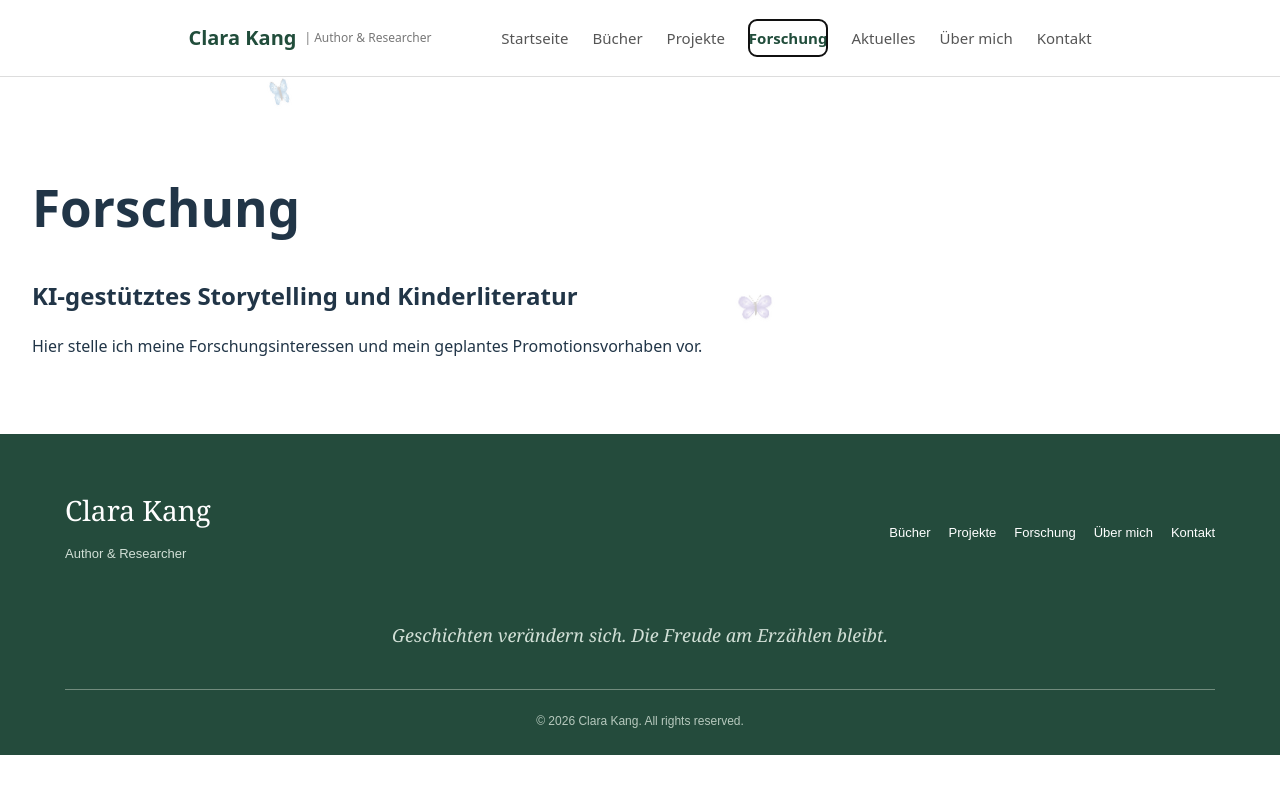
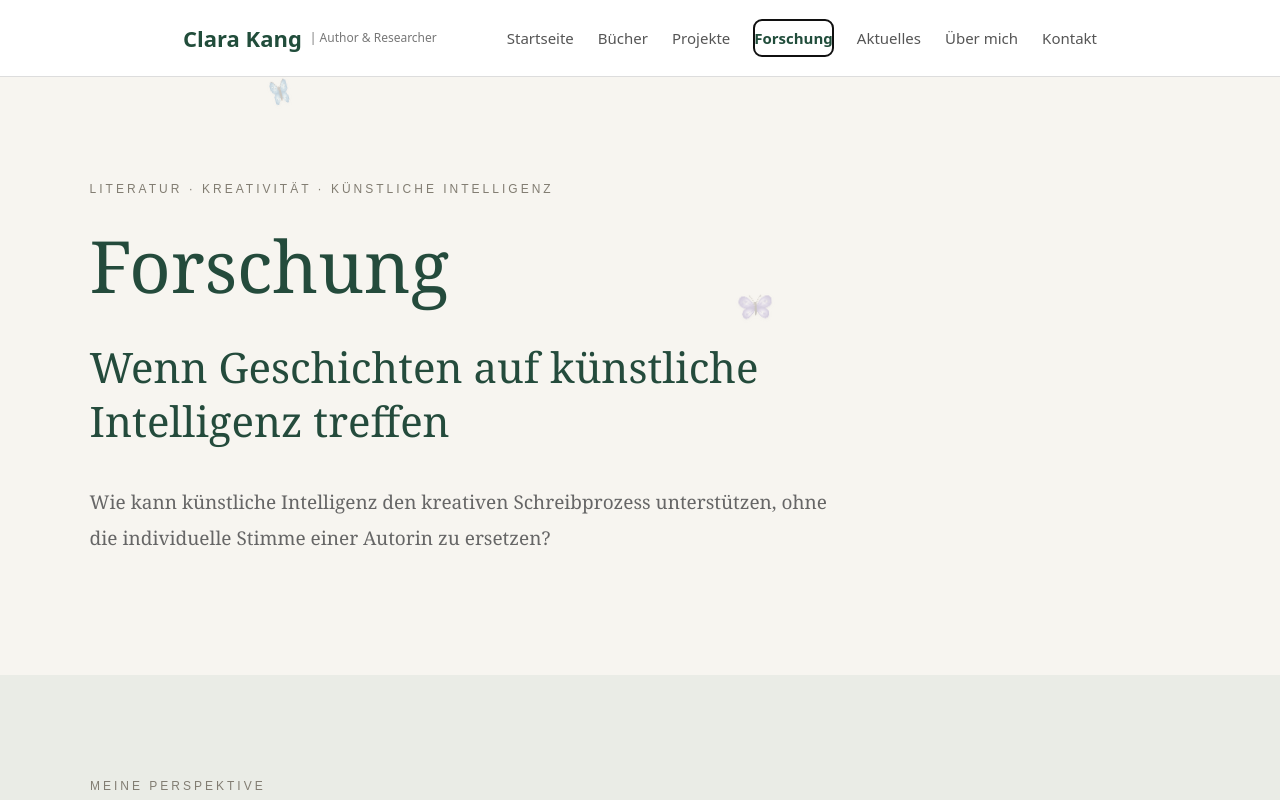
Before and after one commit to EinKinddesWindes/ai-gallery-app, a React (Vite) app: page / in a window 1280 px wide. Both pictures are taken after a click on the button "Forschung". Shown: the top 800 px of the page. Built offline with nearby package versions, Linux system fonts and the light colour scheme.

Commit message:
Update App.jsx

```diff
--- a/src/App.jsx
+++ b/src/App.jsx
@@ -111,7 +111,7 @@ export default function App() {
         >
           <span
             style={{
-              fontSize: 20,
+              fontSize: 22,
               fontWeight: 700,
               color: "#214d3b",
             }}
@@ -256,18 +256,293 @@ export default function App() {
       )}
 
       {/* RESEARCH */}
-      {page === "forschung" && (
-        <section style={{ padding: "60px 32px" }}>
-          <h1>Forschung</h1>
-          <h2>
-            KI-gestütztes Storytelling und Kinderliteratur
-          </h2>
-          <p>
-            Hier stelle ich meine Forschungsinteressen und
-            mein geplantes Promotionsvorhaben vor.
-          </p>
-        </section>
-      )}
+
+{page === "forschung" && (
+  <main
+    style={{
+      fontFamily: "Georgia, serif",
+      background: "#f7f5f0",
+      color: "#244b3c",
+    }}
+  >
+    {/* INTRODUCTION */}
+    <section
+      style={{
+        padding: "90px 7% 100px",
+        maxWidth: "1200px",
+        margin: "0 auto",
+      }}
+    >
+      <p
+        style={{
+          fontFamily: "Arial, sans-serif",
+          fontSize: "12px",
+          letterSpacing: "3px",
+          color: "#827d72",
+          lineHeight: 1.8,
+        }}
+      >
+        LITERATUR · KREATIVITÄT ·
+        KÜNSTLICHE INTELLIGENZ
+      </p>
+
+      <h1
+        style={{
+          fontSize: "clamp(42px, 6vw, 72px)",
+          fontWeight: 400,
+          margin: "25px 0",
+        }}
+      >
+        Forschung
+      </h1>
+
+      <h2
+        style={{
+          fontSize: "clamp(26px, 3.5vw, 42px)",
+          fontWeight: 400,
+          lineHeight: 1.3,
+          maxWidth: "800px",
+        }}
+      >
+        Wenn Geschichten auf künstliche
+        Intelligenz treffen
+      </h2>
+
+      <p
+        style={{
+          fontSize: "19px",
+          lineHeight: 1.9,
+          color: "#666",
+          maxWidth: "750px",
+          marginTop: "35px",
+        }}
+      >
+        Wie kann künstliche Intelligenz
+        den kreativen Schreibprozess
+        unterstützen, ohne die individuelle
+        Stimme einer Autorin zu ersetzen?
+      </p>
+    </section>
+
+    {/* RESEARCH PERSPECTIVE */}
+    <section
+      style={{
+        background: "#eaece6",
+        padding: "90px 7%",
+      }}
+    >
+      <div
+        style={{
+          maxWidth: "1100px",
+          margin: "0 auto",
+        }}
+      >
+        <p
+          style={{
+            fontFamily: "Arial, sans-serif",
+            fontSize: "12px",
+            letterSpacing: "3px",
+            color: "#827d72",
+          }}
+        >
+          MEINE PERSPEKTIVE
+        </p>
+
+        <h2
+          style={{
+            fontSize: "clamp(28px, 4vw, 44px)",
+            fontWeight: 400,
+            margin: "20px 0 30px",
+          }}
+        >
+          Zwischen Literatur und Technologie
+        </h2>
+
+        <p
+          style={{
+            fontSize: "17px",
+            lineHeight: 2,
+            color: "#666",
+            maxWidth: "850px",
+          }}
+        >
+          Als Kinderbuchautorin beschäftige
+          ich mich mit der Frage, wie
+          künstliche Intelligenz kreative
+          Schreibprozesse begleiten und
+          erweitern kann.
+        </p>
+
+        <p
+          style={{
+            fontSize: "17px",
+            lineHeight: 2,
+            color: "#666",
+            maxWidth: "850px",
+          }}
+        >
+          Dabei interessiert mich besonders
+          das Zusammenspiel von menschlicher
+          Vorstellungskraft, literarischer
+          Gestaltung und KI-gestützten
+          Werkzeugen. Die kreativen
+          Entscheidungen und die
+          Verantwortung für ein Werk
+          bleiben für mich bei der Autorin
+          oder dem Autor.
+        </p>
+      </div>
+    </section>
+
+    {/* RESEARCH TOPICS */}
+    <section
+      style={{
+        padding: "100px 7%",
+        maxWidth: "1200px",
+        margin: "0 auto",
+      }}
+    >
+      <p
+        style={{
+          fontFamily: "Arial, sans-serif",
+          fontSize: "12px",
+          letterSpacing: "3px",
+          color: "#827d72",
+        }}
+      >
+        FORSCHUNGSSCHWERPUNKTE
+      </p>
+
+      <h2
+        style={{
+          fontSize: "clamp(28px, 4vw, 44px)",
+          fontWeight: 400,
+          marginBottom: "45px",
+        }}
+      >
+        Themen und Fragestellungen
+      </h2>
+
+      <div
+        style={{
+          display: "grid",
+          gridTemplateColumns:
+            "repeat(auto-fit, minmax(min(100%, 240px), 1fr))",
+          gap: "20px",
+        }}
+      >
+        {[
+          {
+            number: "01",
+            title: "Kreatives Schreiben",
+            text:
+              "Wie verändern KI-gestützte Werkzeuge den literarischen Schreibprozess?",
+          },
+          {
+            number: "02",
+            title: "Mensch und KI",
+            text:
+              "Welche Möglichkeiten und Grenzen entstehen in der Zusammenarbeit zwischen Autorinnen, Autoren und KI?",
+          },
+          {
+            number: "03",
+            title: "Autorschaft und Kreativität",
+            text:
+              "Welche Bedeutung haben menschliche Entscheidungen, Originalität und Verantwortung beim KI-gestützten Erzählen?",
+          },
+        ].map((topic) => (
+          <article
+            key={topic.number}
+            style={{
+              background: "#eaece6",
+              padding: "35px 28px",
+              minHeight: "230px",
+            }}
+          >
+            <p
+              style={{
+                fontFamily: "Arial, sans-serif",
+                fontSize: "13px",
+                color: "#827d72",
+              }}
+            >
+              {topic.number}
+            </p>
+
+            <h3
+              style={{
+                fontSize: "23px",
+                fontWeight: 400,
+                lineHeight: 1.4,
+              }}
+            >
+              {topic.title}
+            </h3>
+
+            <p
+              style={{
+                color: "#666",
+                fontSize: "15px",
+                lineHeight: 1.8,
+              }}
+            >
+              {topic.text}
+            </p>
+          </article>
+        ))}
+      </div>
+    </section>
+
+    {/* CURRENT RESEARCH STATUS */}
+    <section
+      style={{
+        background: "#eaece6",
+        padding: "85px 7%",
+        textAlign: "center",
+      }}
+    >
+      <p
+        style={{
+          fontFamily: "Arial, sans-serif",
+          fontSize: "12px",
+          letterSpacing: "3px",
+          color: "#827d72",
+        }}
+      >
+        AKTUELLER STAND
+      </p>
+
+      <h2
+        style={{
+          fontSize: "clamp(28px, 4vw, 42px)",
+          fontWeight: 400,
+          margin: "20px 0",
+        }}
+      >
+        Forschung in Vorbereitung
+      </h2>
+
+      <p
+        style={{
+          fontSize: "17px",
+          lineHeight: 1.9,
+          color: "#666",
+          maxWidth: "700px",
+          margin: "0 auto",
+        }}
+      >
+        Derzeit entwickle ich mein
+        Forschungsvorhaben im Bereich
+        KI-gestütztes Storytelling und
+        Kinderliteratur. Im Mittelpunkt
+        stehen die Perspektive der
+        Autorin und die Rolle künstlicher
+        Intelligenz im kreativen Prozess.
+      </p>
+    </section>
+  </main>
+)}
+
 
       {/* NEWS */}
       {page === "aktuelles" && (
```
